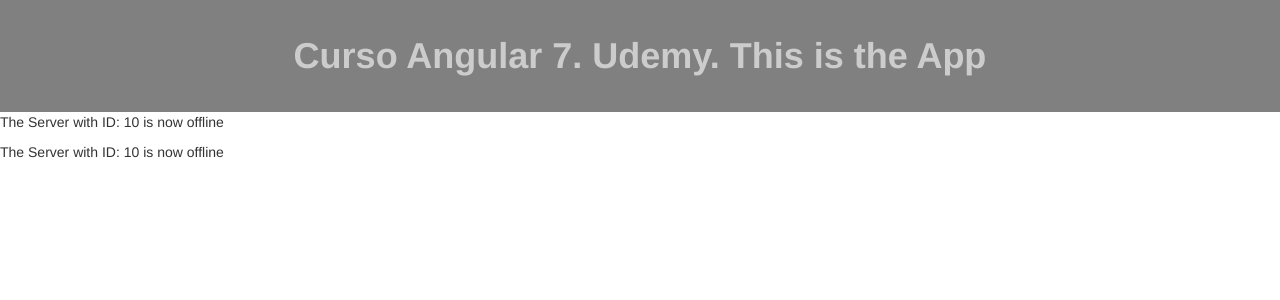
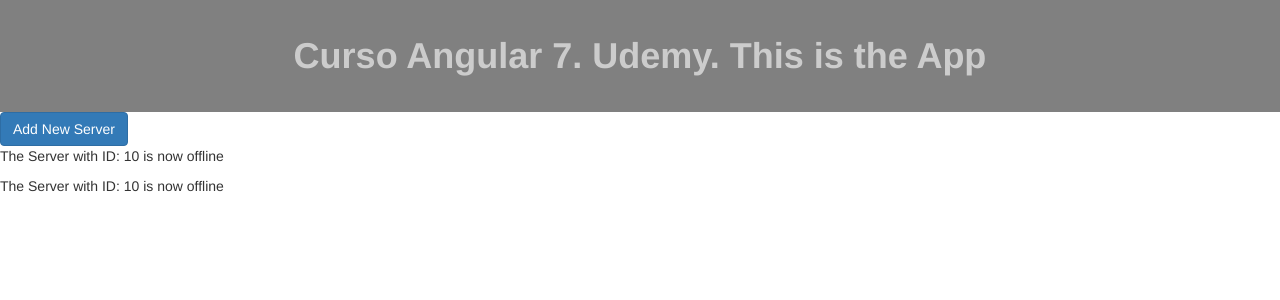
Before and after one commit to casares/ngRecipes, an Angular app in the folder s2_basic_components/: page / in a window 1280 px wide. Shown: the top 300 px of the page. Built offline with nearby package versions, Linux system fonts and the light colour scheme.

Commit message:
s2_26_property_binding_end
Playing with property binding

```diff
--- a/s2_basic_components/src/app/servers/servers.component.html
+++ b/s2_basic_components/src/app/servers/servers.component.html
@@ -1,6 +1,13 @@
-<app-server>
-
-</app-server>
-<app-server>
-
-</app-server>
+<div class="row">
+    <div class="col-md-12">
+        <button
+            class="btn btn-primary"
+            [disabled] = "!serversAllowed"> <!--Here can be any TypeScript expresion or method call-->
+            Add New Server
+        </button>
+    </div>
+    <div class="col-md-12">
+        <app-server></app-server>
+        <app-server></app-server>
+    </div>
+</div>
--- a/s2_basic_components/src/app/servers/servers.component.ts
+++ b/s2_basic_components/src/app/servers/servers.component.ts
@@ -6,9 +6,24 @@
   styleUrls: ['./servers.component.css']
 })
 export class ServersComponent implements OnInit {
+  private serversAllowed: boolean;
+  constructor() {
+    this.serversAllowed = false;
+    setTimeout(() => {
+      this.toggleAllowStatus();
+    }, 3000);
+  }
 
-  constructor() { }
-
+  public toggleAllowStatus () {
+    if (this.serversAllowed) {
+      this.serversAllowed = false;
+    } else {
+      this.serversAllowed = true;
+    }
+  }
+  public getAllowedStatus () {
+    return this.getAllowedStatus;
+  }
   ngOnInit() {
   }
 
```
